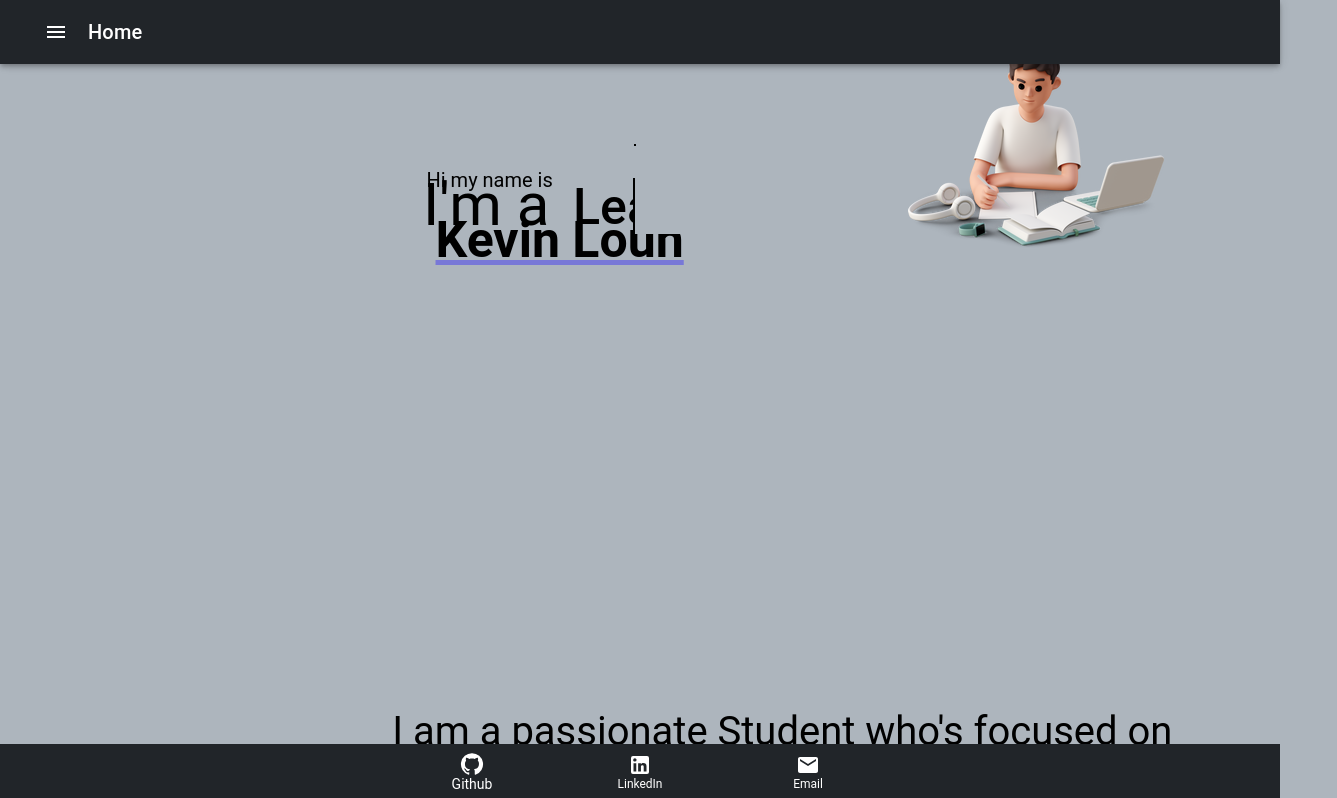
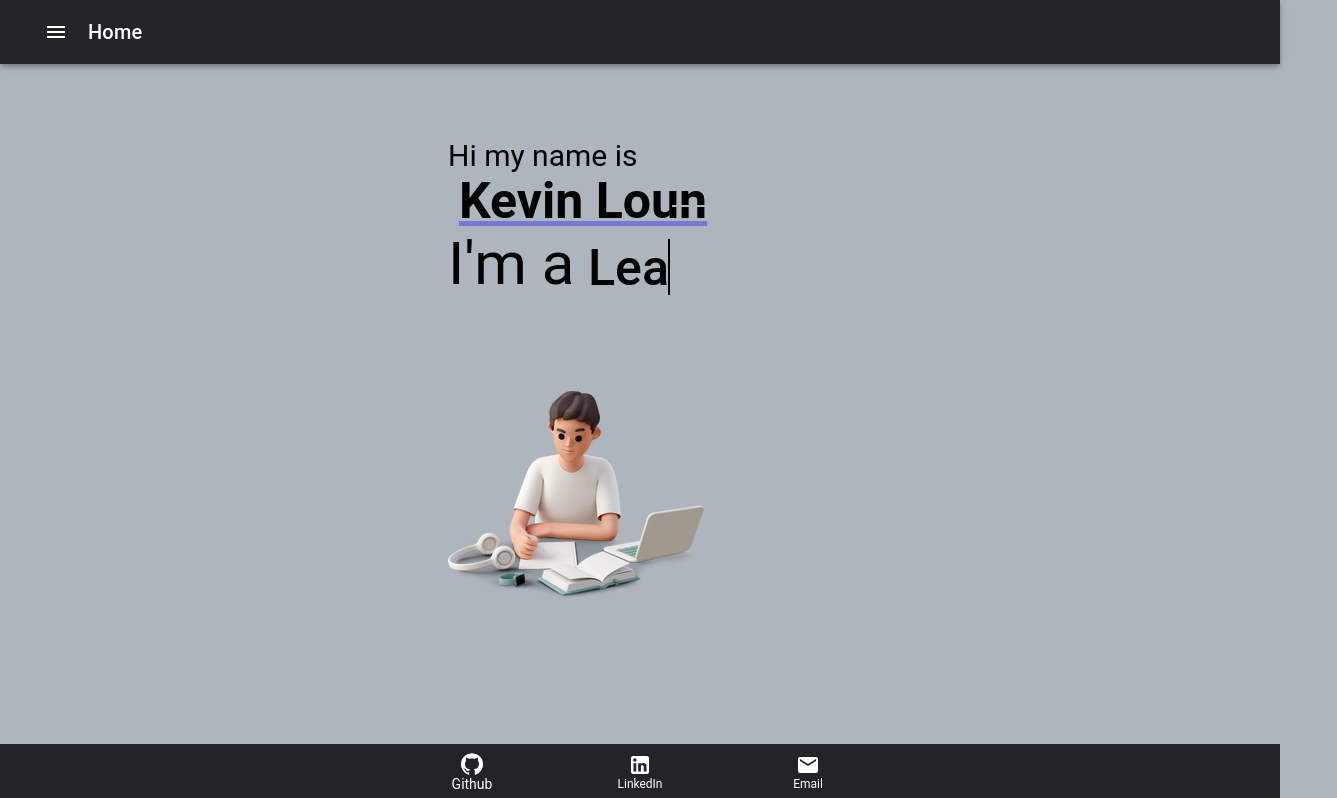
Before and after one commit to KabinAnalyzes/portfolio-site, a Next.js app: page / in a window 1280 px wide. Shown: the top 798 px of the page, 1337 px wide, since content can reach past the window. Built offline with nearby package versions, Linux system fonts and the light colour scheme.

Commit message:
tested 2

```diff
--- a/styles/Home.module.css
+++ b/styles/Home.module.css
@@ -29,28 +29,21 @@
 .page_container {
   position: absolute;
   justify-content: center;
-  min-height: 200vh;
-  max-width: vw;
-
+  left: 35%;
 }
 
 
 .title {
-  position: relative;
-  border-radius: 30px;
   max-width: 500px;
   max-height: 500px;
-  top: -200px;
-  left: 400px;
-  grid-column: 2;
 }
 .title p {
+  text-align: left;
+  font-family: 'Roboto', sans-serif;
+  font-size: 30px;
   position: relative;
-  top: 340px;
-  right: 133px;
-  text-align: center;
-  font-family: 'Roboto', sans-serif;
-  font-size: 20px;
+  top: 100px;
+
 }
 
 .title h1{
@@ -58,10 +51,9 @@
   font-size: 50px;
   text-align: center;
   position: relative;
-  min-height: 100vh;
   max-width: 2000px;
-  top: 325px;
-  right: 63px;
+  top : 65px;
+  right: 115px;
   text-decoration: underline;
   text-decoration-color: rgb(120, 120, 215);
 
@@ -69,25 +61,14 @@
 
 
 .image {
-  position: relative;
   width: 100%;
   height: 100%;
-  top: -800px;
-  left: 500px;
-  border-radius: 10px;
   overflow: hidden;;
 }
 
 .description {
-  position: absolute;
-  align-items: center ;
   top: 100%;
   width: 100%;
-  left: 25%;
-  margin-right: auto;
-  margin-left: auto;
-  min-width: 800px;
-  grid-column: 2;
 }
 
 @media (max-width: 2560px)
@@ -98,6 +79,7 @@
 .description p {
   font-family: 'Roboto', sans-serif;
   font-size: 40px;
+  text-align: center;
 }
 
 .skills {
--- a/styles/globals.css
+++ b/styles/globals.css
@@ -27,11 +27,10 @@ body::-webkit-scrollbar {
 
 
 .wrapper{
-  display: flex;
+  font-family: "Roboto", sans-serif;
   position: relative;
-  top: -550px;
-  left : 50px;
-  font-family: "Roboto", sans-serif;
+  top: 30px;
+
 }
 
 .wrapper .static-txt{
@@ -39,7 +38,6 @@ body::-webkit-scrollbar {
   font-size: 60px;
   font-weight: 400;
   font-family: "Roboto", sans-serif;
-  position: relative;
   right: 35px;
   min-width: 150px
 }
@@ -49,9 +47,8 @@ body::-webkit-scrollbar {
   line-height: 0px;
   overflow: hidden;
   position: relative;
-  top: -41px;
-  bottom : 800px;
-  right: 50px;
+  top: -110px;
+  right: -125px;
   font-family: "Roboto", sans-serif;
 }
 .dynamic-txts li{
@@ -60,7 +57,6 @@ body::-webkit-scrollbar {
   font-family: "Roboto", sans-serif;
   font-size: 50px;
   font-weight: 500;
-  position: relative;
   top: 20px;
   right: 40px;
   animation: slide 12s steps(4) infinite;
```
